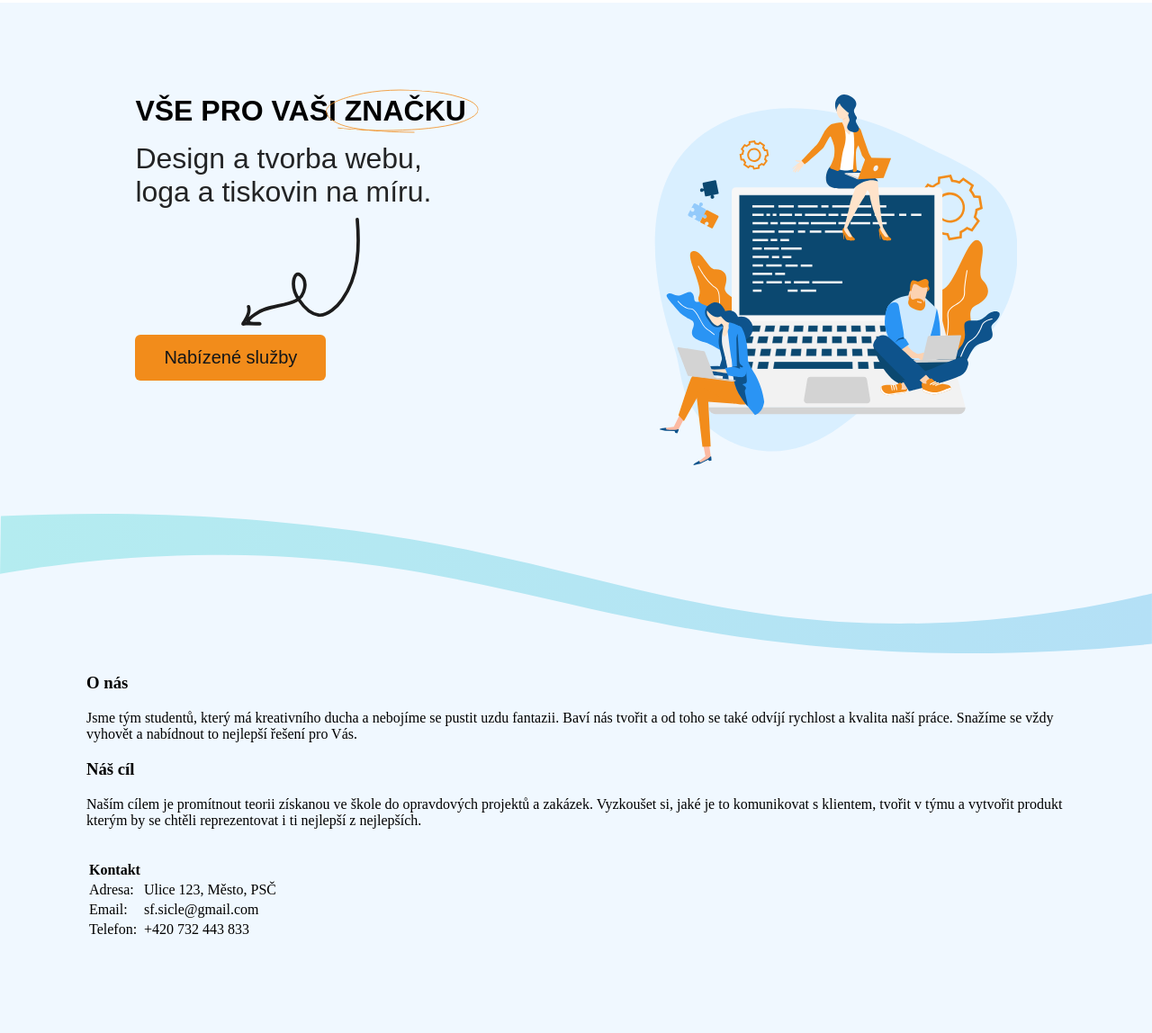
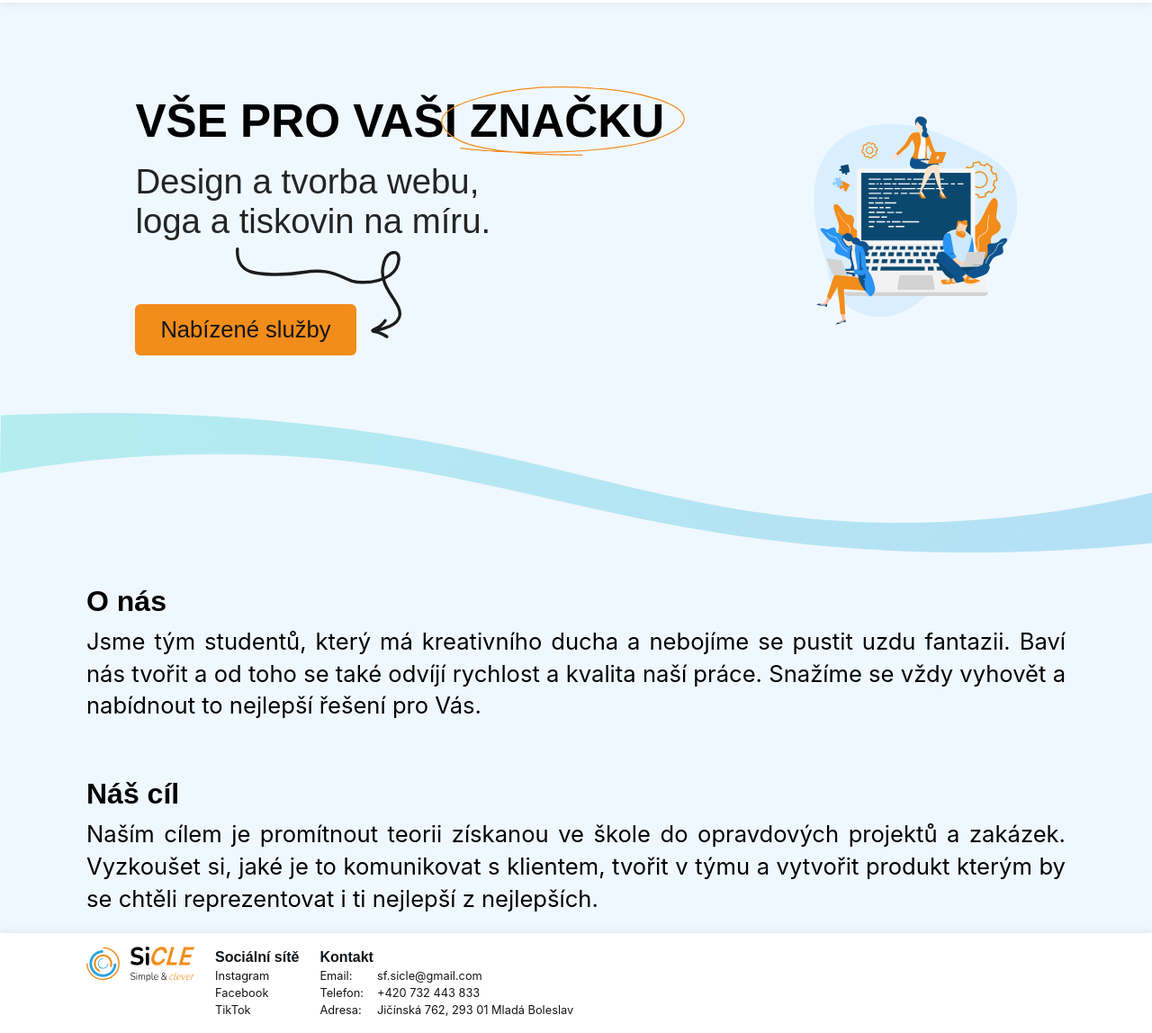
Before and after one commit to sfsicle/sfsicle.github.io, a plain HTML site: page index.html in a window 1280 px wide. Shown: the part 77-1225 px from the top of the page at 90% size. Before the commit the page ends 1122 px from the top, so only its background shows below. Drawn offline with Linux system fonts and the light colour scheme.

Commit message:
footer a nevim uz ani jdu spat cau

```diff
--- /dev/null
+++ b/css/footer.css
@@ -0,0 +1,43 @@
+footer {
+  background-color: var(--white);
+  color: var(--text-black);
+  padding: 15px 0;
+  margin-top: 20px;
+  box-shadow: 0 0 10px rgba(0, 0, 0, 0.1);
+}
+
+footer .content {
+  display: flex;
+  gap: 20px;
+}
+
+.content .logo img {
+  display: inline-block;
+  width: 120px;
+}
+
+footer .content table th {
+  font-family: var(--font-header);
+  font-size: 1rem;
+  text-align: left;
+  word-break: keep-all;
+  text-wrap: nowrap;
+}
+
+footer .content table th:first-of-type {
+ padding-right: 20px;
+}
+
+footer .content table td {
+  font-family: var(--font-text);
+  font-size: 0.8rem;
+  text-align: left;
+  vertical-align: top;
+}
+
+@media screen and (max-width: 649px) {
+  footer .content {
+    flex-direction: column;
+    gap: 10px;
+  }
+}
--- a/css/header.css
+++ b/css/header.css
@@ -4,6 +4,7 @@ header {
   font-family: var(--font-header);
   padding: 15px 0;
   height: clamp(40px, 10vw, 50px);
+  box-shadow: 0 0 10px rgba(0, 0, 0, 0.1);
 }
 
 header > .wrapper {
@@ -31,6 +32,7 @@ header ul {
 header ul li a {
   color: var(--text-black);
   text-decoration: none;
+  text-wrap: nowrap;
 }
 
 header ul li a:hover {
--- /dev/null
+++ b/css/info.css
@@ -0,0 +1,20 @@
+.info {
+  font-family: var(--font-text);
+  display: flex;
+  flex-direction: column;
+  justify-content: center;
+  gap: 30px;
+}
+
+.info h3 {
+  font-family: var(--font-header);
+  font-size: clamp(1.5rem, 2.5vw, 3rem);
+  margin-bottom: 0.5rem;
+}
+
+.info p {
+  font-size: clamp(1rem, 2vw, 2.25rem);
+  line-height: 140%;
+  margin: 0;
+  text-align: justify;
+}
--- a/css/style.css
+++ b/css/style.css
@@ -11,6 +11,7 @@ html,
 body {
   margin: 0;
   padding: 0;
+  box-sizing: border-box;
   background-color: var(--background-white);
 }
 
--- a/css/title.css
+++ b/css/title.css
@@ -1,32 +1,5 @@
 .title {
   display: flex;
-}
-
-@media screen and (max-width: 600px) {
-  .title {
-    flex-direction: column;
-  }
-
-  .title .text h1 {
-    margin: 1rem 0;
-  }
-
-  .title .img {
-    padding: none;
-  }
-
-  .title .img img {
-    margin: 0 auto;
-    height: 300px;
-  }
-
-  .button {
-    align-items: center;
-  }
-
-  #arrow {
-    rotate: 260deg;
-  }
 }
 
 .title .text {
@@ -35,7 +8,7 @@
 }
 
 .title .text h1 {
-  font-size: clamp(1.5rem, 2.5vw, 3rem);
+  font-size: clamp(1.5rem, 4vw, 3.5rem);
   font-weight: 900;
   margin: 3rem 0 1rem;
   text-transform: uppercase;
@@ -55,7 +28,7 @@
 }
 
 .title .text h2 {
-  font-size: clamp(1.5rem, 2.5vw, 2rem);
+  font-size: clamp(1.5rem, 3vw, 2.5rem);
   font-weight: 500;
   margin: 0;
   opacity: 85%;
@@ -64,43 +37,72 @@
 .title .img {
   display: flex;
   justify-content: flex-end;
-  width: 100%;
-  padding: 5%;
 }
 
 .title .img img {
-  width: 80%;
-  padding-top: 3rem;
-}
-
-@media screen and (max-width: 700px) {
-  .title .img img {
-    padding-top: 2rem;
-  }
+  width: min(80%, 300px);
+  padding: 0 0 20px 0;
 }
 
 .button {
   display: flex;
   flex-direction: column;
   padding: 10px 0;
-  gap: clamp(5px, 1vw, 10px);
+}
+
+#button {
+  position: relative;
+  text-decoration: none;
+  font-size: clamp(1rem, 2vw, 2rem);
+  color: var(--text-black);
+  background-color: var(--orange);
+  padding: 0.85rem 1.75rem;
+  margin-top: 60px;
+  border-radius: 6px;
+  width: fit-content;
 }
 
 #arrow {
-  height: clamp(60px, 10vw, 120px);
-}
-
-#button {
-  display: block;
-  text-decoration: none;
-  font-size: clamp(1rem, 2vw, 1.25rem);
-  color: var(--text-black);
-  background-color: var(--orange);
-  padding: 0.85rem 2rem;
-  border-radius: 6px;
-  width: fit-content;
+  pointer-events: none;
+  user-select: none;
+  width: calc(100% * 0.75);
+  position: absolute;
+  bottom: 19px;
+  right: -50px;
 }
 
 #button:hover {
   color: var(--white);
 }
+
+@media screen and (max-width: 649px) {
+  .title {
+    flex-direction: column;
+  }
+
+  .title .text h1 {
+    margin: 1rem 0;
+  }
+
+  .title .img img {
+    margin: 20px auto 0;
+    height: 300px;
+  }
+
+  #arrow {
+    bottom: 25px;
+  }
+}
+
+@media screen and (min-width: 650px) {
+  .title .img {
+    padding: 5%;
+    width: 100%;
+  }
+
+  .title .img img {
+    width: min(80%, 500px) !important;
+    min-width: 200px;
+    padding-top: 3rem;
+  }
+}
--- a/index.html
+++ b/index.html
@@ -7,6 +7,8 @@
     <link rel="stylesheet" href="/css/style.css" />
     <link rel="stylesheet" href="/css/header.css" />
     <link rel="stylesheet" href="/css/title.css" />
+    <link rel="stylesheet" href="/css/info.css" />
+    <link rel="stylesheet" href="/css/footer.css" />
   </head>
   <body>
     <header>
@@ -40,8 +42,10 @@
             </h1>
             <h2>Design a tvorba webu, <br />loga a tiskovin na míru.</h2>
             <div class="button">
-              <img id="arrow" src="/public/arrow.svg" alt="" />
-              <a id="button" href="/sluzby/">Nabízené služby</a>
+              <a id="button" href="/sluzby/">
+                Nabízené služby
+                <span> <img id="arrow" src="/public/arrow-copy.svg" alt="" /> </span>
+              </a>
             </div>
           </div>
           <div class="img">
@@ -73,27 +77,29 @@
     </main>
     <footer>
       <div class="wrapper">
-        <div class="logo">
-          <a href="#">
+        <div class="content">
+          <div class="logo">
             <img src="/public/logo.svg" alt="logo" />
-          </a>
-        </div>
-        <div class="content">
+          </div>
           <table>
             <tr>
+              <th>Sociální sítě</th>
               <th>Kontakt</th>
             </tr>
             <tr>
-              <td>Adresa:</td>
-              <td>Ulice 123, Město, PSČ</td>
-            </tr>
-            <tr>
+              <td>Instagram</td>
               <td>Email:</td>
               <td>sf.sicle@gmail.com</td>
             </tr>
             <tr>
+              <td>Facebook</td>
               <td>Telefon:</td>
               <td>+420 732 443 833</td>
+            </tr>
+            <tr>
+              <td>TikTok</td>
+              <td>Adresa:</td>
+              <td>Jičínská 762, 293 01 Mladá Boleslav</td>
             </tr>
           </table>
         </div>
```
Also changed, not shown: public/arrow-copy.svg (added).
